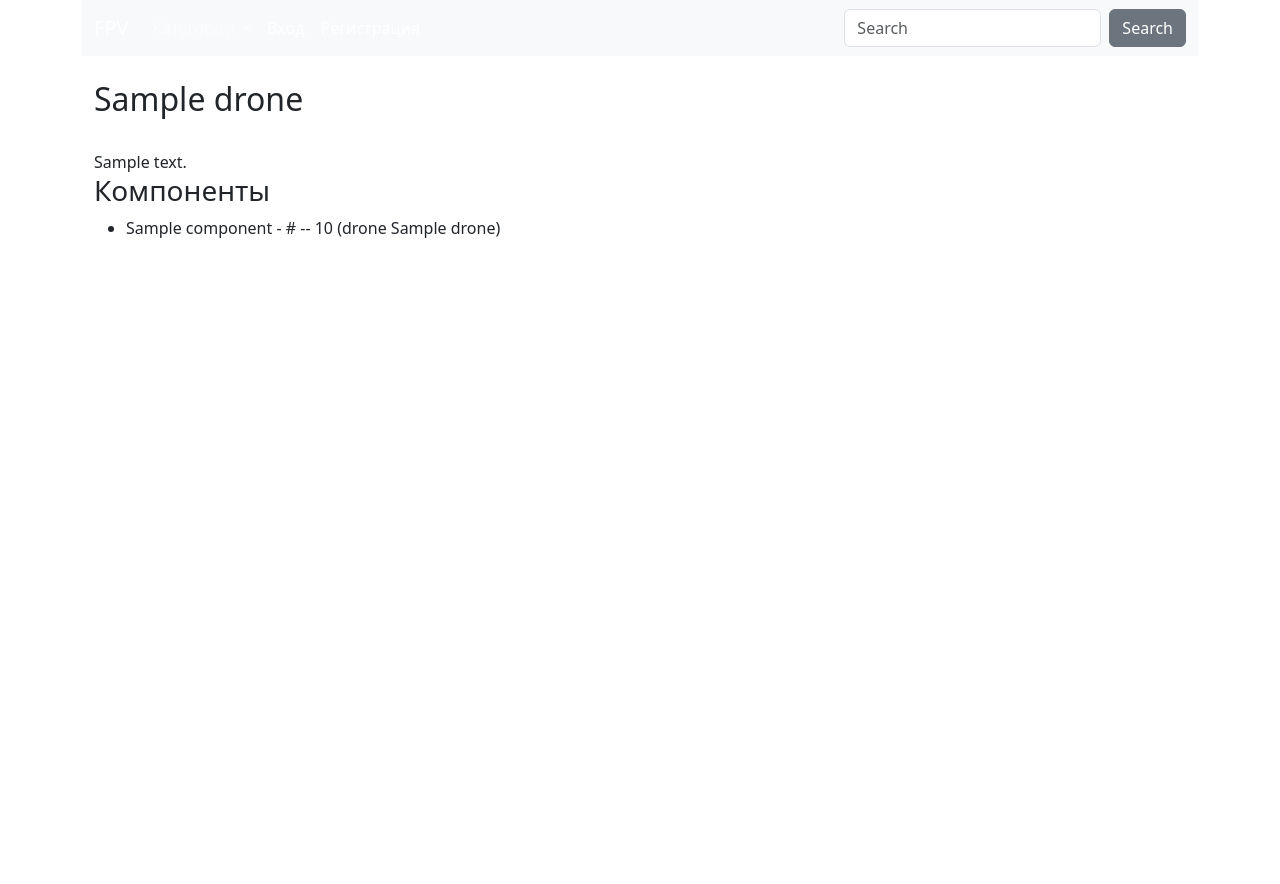
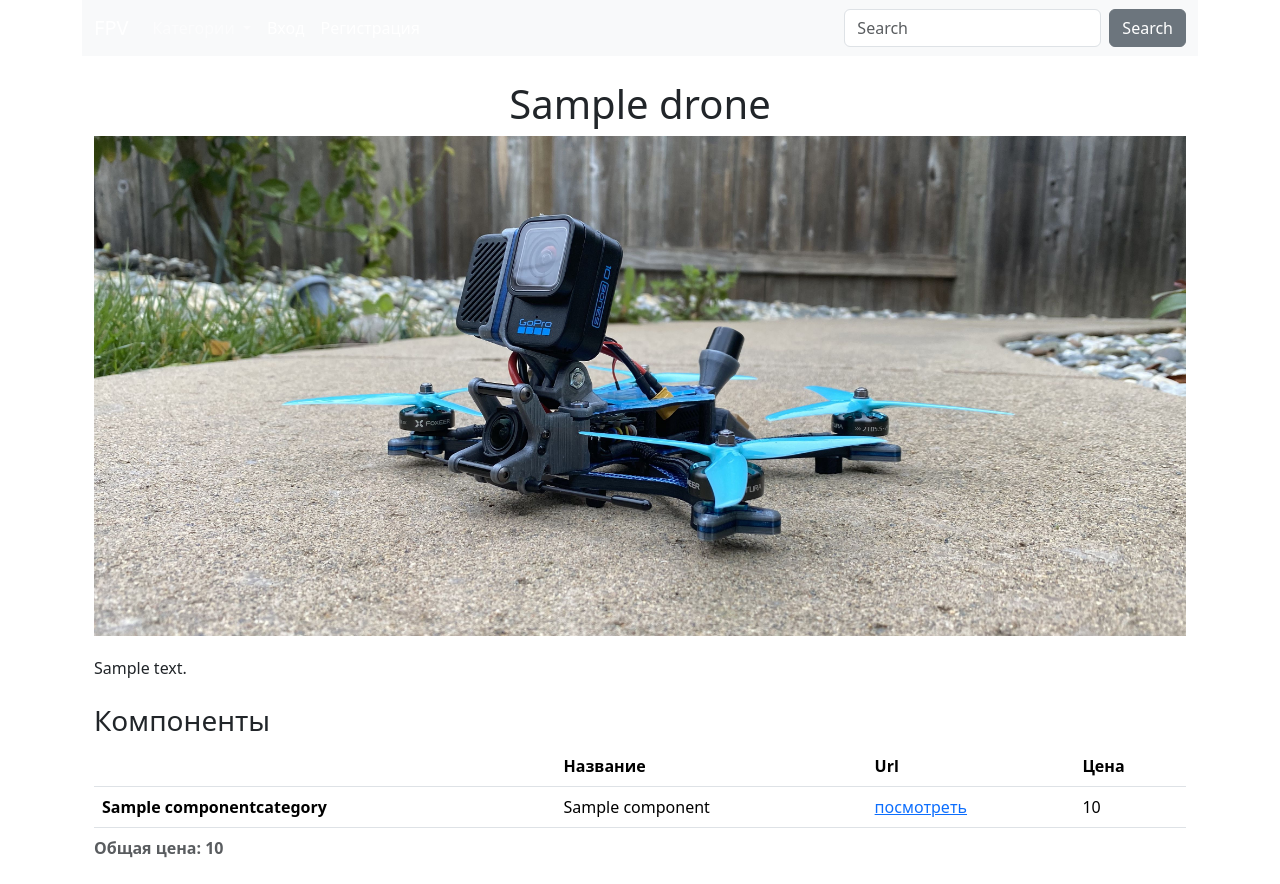
Before and after one commit to ivanprofpv/fpv_py, a Django app: a page that uses drone/templates/drone/details.html in a window 1280 px wide. Before the commit the page ends 238 px from the top, so only its background shows below. Run offline with Django 4.2, Linux system fonts and the light colour scheme; tables that the repository leaves empty hold one stand-in row (values such as "Sample post"); some libraries are stand-ins or nearby versions.

Commit message:
added calculate final price components drone

```diff
--- a/drone/static/drone/css/style.css
+++ b/drone/static/drone/css/style.css
@@ -12,3 +12,21 @@ ul.errorlist {
   background-color: #4474af;
   border-color: #4474af;
 }
+
+.article {
+    margin: 0 auto;
+}
+
+.title {
+    text-align: center;
+}
+
+.featured-image {
+    width: 100%;
+    height: 500px;
+    object-fit: cover;
+}
+
+.content {
+    margin-top: 20px;
+}
--- a/drone/templates/drone/details.html
+++ b/drone/templates/drone/details.html
@@ -1,19 +1,51 @@
 {% extends 'drone/layout.html' %}
+{% load static %}
 
 {% block title %}
     {{ title }}
 {% endblock %}
 
 {% block content %}
-    <h2>{{ title }}</h2>
+<div class="article">
+        <h1 class="title">{{ title }}</h1>
+        {% if drone_photo %}
+            <img class="featured-image" src="{{ drone_photo.url }}" alt="{{ title }}">
+        {% else %}
+            <img class="featured-image" src="{% static 'drone/img/default.jpg' %}" alt="{{ title }}">
+        {% endif %}
+        <div class="content">{{ content | safe }}</div>
     <br>
-    {{ content|safe }}
-
-<h3>Компоненты</h3>
-
+    <h3>Компоненты</h3>
+        <table class="table table-hover">
+          <thead>
+          <tr>
+            <th scope="col"></th>
+            <th scope="col">Название</th>
+            <th scope="col">Url</th>
+            <th scope="col">Цена</th>
+          </tr>
+        </thead>
+          {% for component in components %}
+          <tbody>
+              <tr>
+                <th scope="row">{{ component.component_category.title }}</th>
+                <td>{{ component.name }}</td>
+                {% if component.url %}
+                  <td><a href="{{ component.url }}" target="_blank">посмотреть</a></td>
+                {% else %}
+                  <td>-</td>
+                {% endif %}
+                {% if component.price %}
+                  <td>{{ component.price }}</td>
+                {% else %}
+                  <td>-</td>
+                {% endif %}
+              </tr>
+          {% endfor %}
+          </tbody>
+          <caption><b>Общая цена: {{ total_price }}</b></caption>
+        </table>
+    </div>
   <ul>
-    {% for component in components %}
-    <li>{{ component.name }} - {{ component.url }} -- {{ component.price }} (drone {{ component.drone }})</li>
-  {% endfor %}
   </ul>
 {% endblock %}
--- a/drone/utils.py
+++ b/drone/utils.py
@@ -1,3 +1,5 @@
+from django.db.models import Sum
+
 from .models import *
 
 class DataMixin:
@@ -7,3 +9,7 @@ class DataMixin:
         category = Category.objects.all()
         context['category'] = category
         return context
+
+    def calculate_price(self, drone):
+        total_price = Component.objects.filter(drone=drone).aggregate(total_price=Sum('price'))['total_price']
+        return total_price
--- a/drone/views.py
+++ b/drone/views.py
@@ -50,6 +50,10 @@ class ShowPost(DataMixin, DetailView):
         context = super().get_context_data(**kwargs)
         c_def = self.get_user_context(title=context['post'].title)
         context['content'] = context['post'].content
+
+        drone = self.object
+        total_price = self.calculate_price(drone)
+        context['total_price'] = total_price
 
         # Получение компонентов для текущего поста
         components = Component.objects.filter(drone=context['post'])
```
